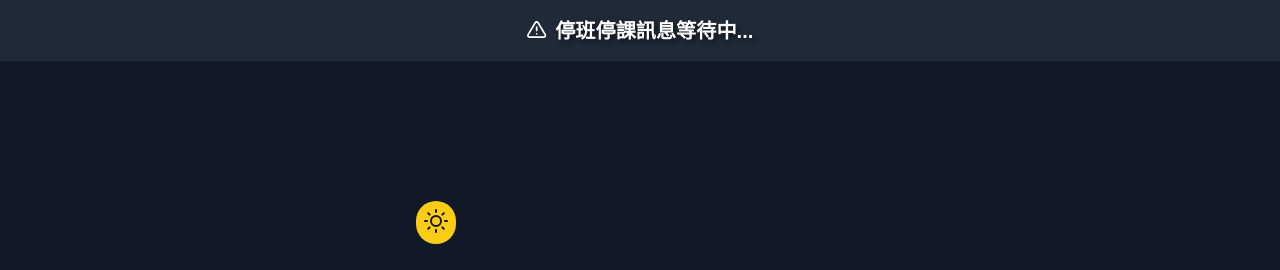
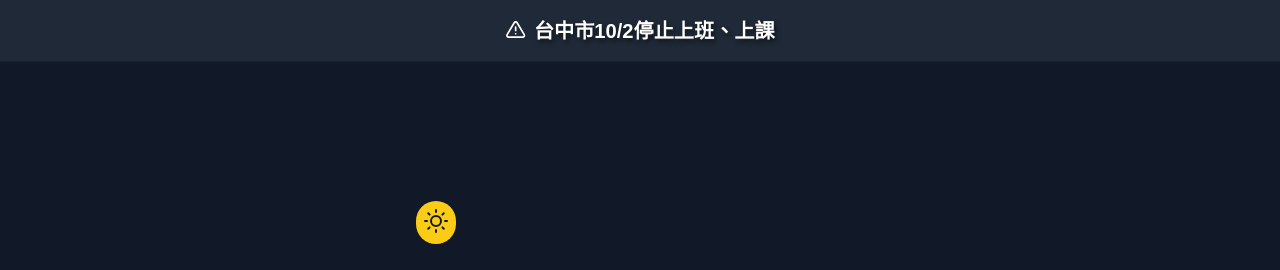
Before and after one commit to ddjhanony/ddjhanony.github.io, a plain HTML site: page index.html in a window 1280 px wide. Shown: the top 270 px of the page. Drawn offline with Linux system fonts and the light colour scheme.

Commit message:
Update index.html

```diff
--- a/index.html
+++ b/index.html
@@ -209,7 +209,7 @@
                 <line x1="12" y1="9" x2="12" y2="13"></line>
                 <line x1="12" y1="17" x2="12.01" y2="17"></line>
             </svg>
-            停班停課訊息等待中...
+            台中市10/2停止上班、上課
         </h2>
     </div>
     <div id="app" class="app">
```
